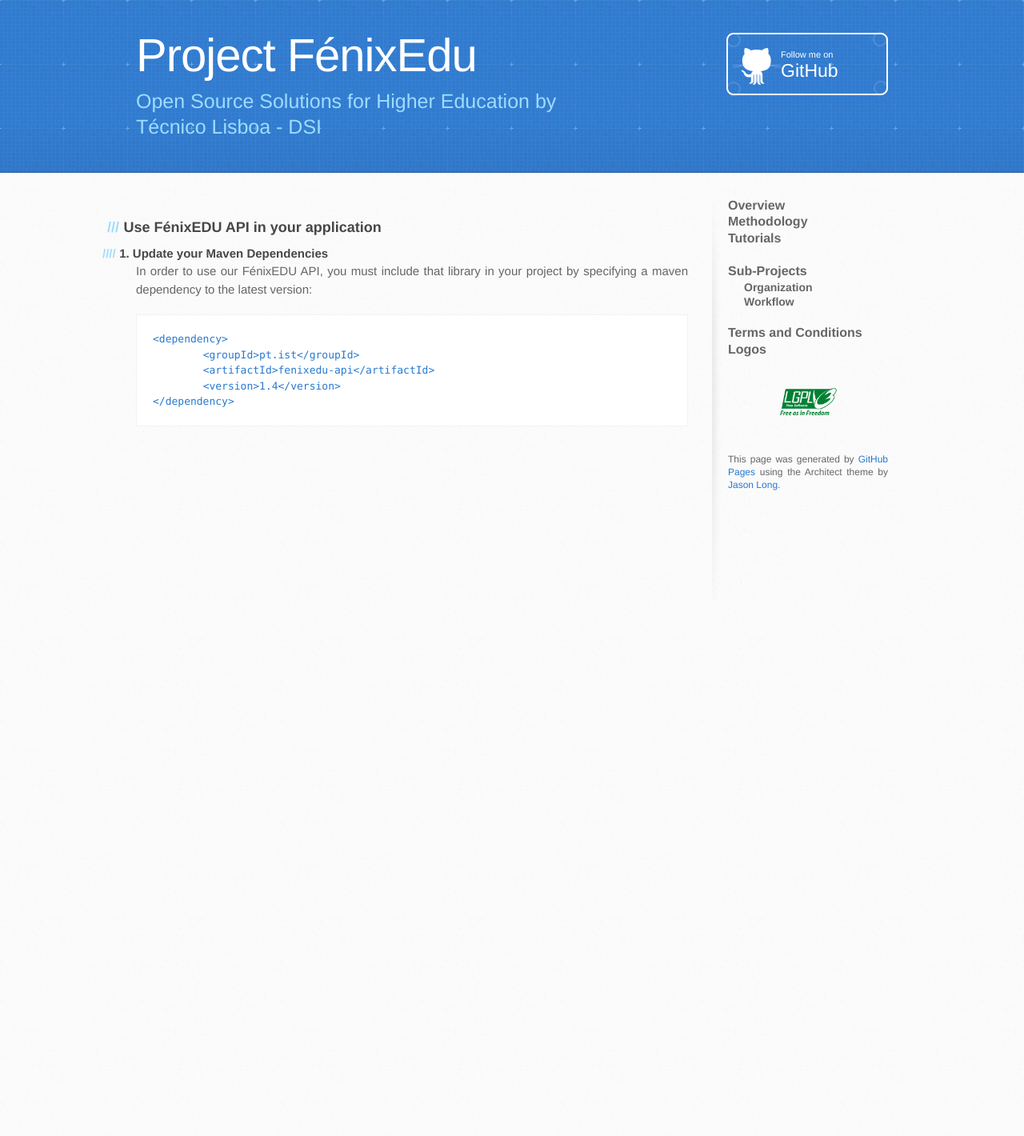
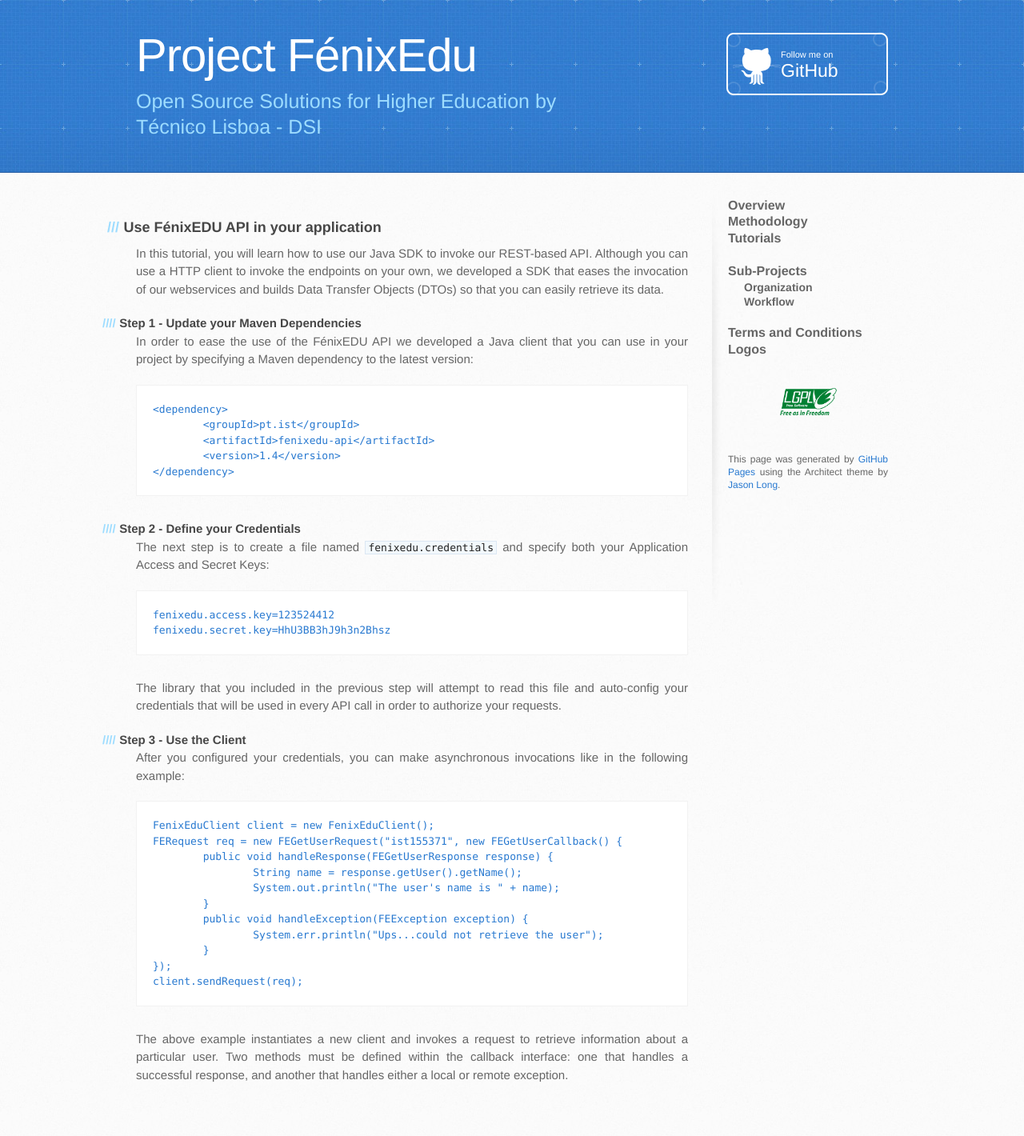
Before and after one commit to FenixEdu/fenixedu.github.io, a Jekyll site: the page built from tutorials/use-fenixedu-api-in-your-application/index.md, in a window 1280 px wide. Shown: the whole page at 80% size. Built offline with Jekyll 4.4.1, drawn with Linux system fonts in a browser that asks for light colours; before the commit the page ends 900 px from its top, so only the background shows below that.

Commit message:
Improved the Use FenixEDU api in your application tutorial

````diff
--- a/tutorials/use-fenixedu-api-in-your-application/index.md
+++ b/tutorials/use-fenixedu-api-in-your-application/index.md
@@ -5,9 +5,11 @@ root: "../../"
 
 ### Use FénixEDU API in your application
 
-#### 1. Update your Maven Dependencies
+In this tutorial, you will learn how to use our Java SDK to invoke our REST-based API. Although you can use a HTTP client to invoke the endpoints on your own, we developed a SDK that eases the invocation of our webservices and builds Data Transfer Objects (DTOs) so that you can easily retrieve its data.
 
-In order to use our FénixEDU API, you must include that library in your project by specifying a maven dependency
+#### Step 1 - Update your Maven Dependencies
+
+In order to ease the use of the FénixEDU API we developed a Java client that you can use in your project by specifying a Maven dependency
 to the latest version:
 
 	<dependency>
@@ -16,7 +18,32 @@ to the latest version:
 		<version>1.4</version>
 	</dependency>
 
+#### Step 2 - Define your Credentials
 
+The next step is to create a file named ```fenixedu.credentials``` and specify both your Application Access and Secret Keys:
+
+	fenixedu.access.key=123524412
+	fenixedu.secret.key=HhU3BB3hJ9h3n2Bhsz
+
+The library that you included in the previous step will attempt to read this file and auto-config your credentials that will be used in every API call in order to authorize your requests.
+
+#### Step 3 - Use the Client
+
+After you configured your credentials, you can make asynchronous invocations like in the following example:
+
+	FenixEduClient client = new FenixEduClient();
+	FERequest req = new FEGetUserRequest("ist155371", new FEGetUserCallback() {
+		public void handleResponse(FEGetUserResponse response) {
+			String name = response.getUser().getName();
+			System.out.println("The user's name is " + name);
+		}
+		public void handleException(FEException exception) {
+			System.err.println("Ups...could not retrieve the user");
+		}
+	});
+	client.sendRequest(req);
+
+The above example instantiates a new client and invokes a request to retrieve information about a particular user. Two methods must be defined within the callback interface: one that handles a successful response, and another that handles either a local or remote exception.
 
 [Eclipse]: http://www.eclipse.org/downloads/
 [Maven]: http://maven.apache.org/
````
Also changed, not shown: methodology.md (+2 -2 lines).
